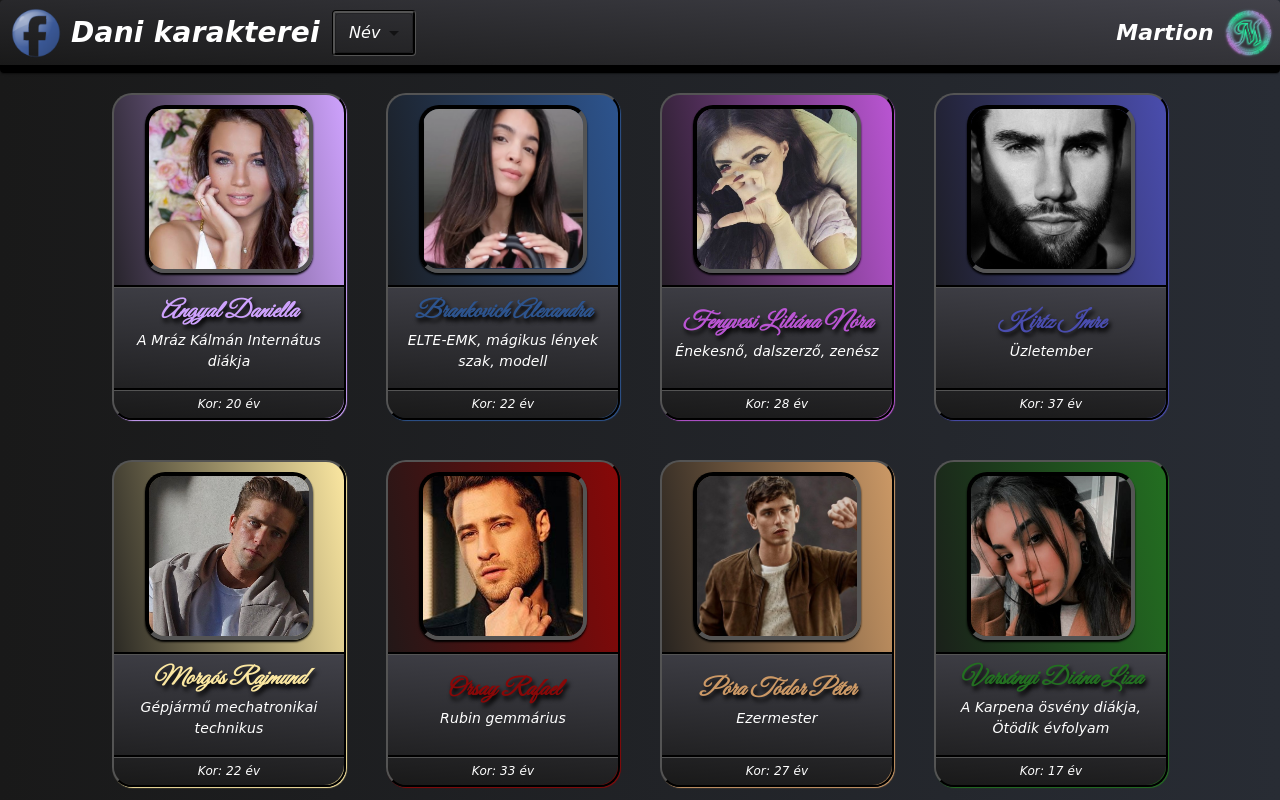
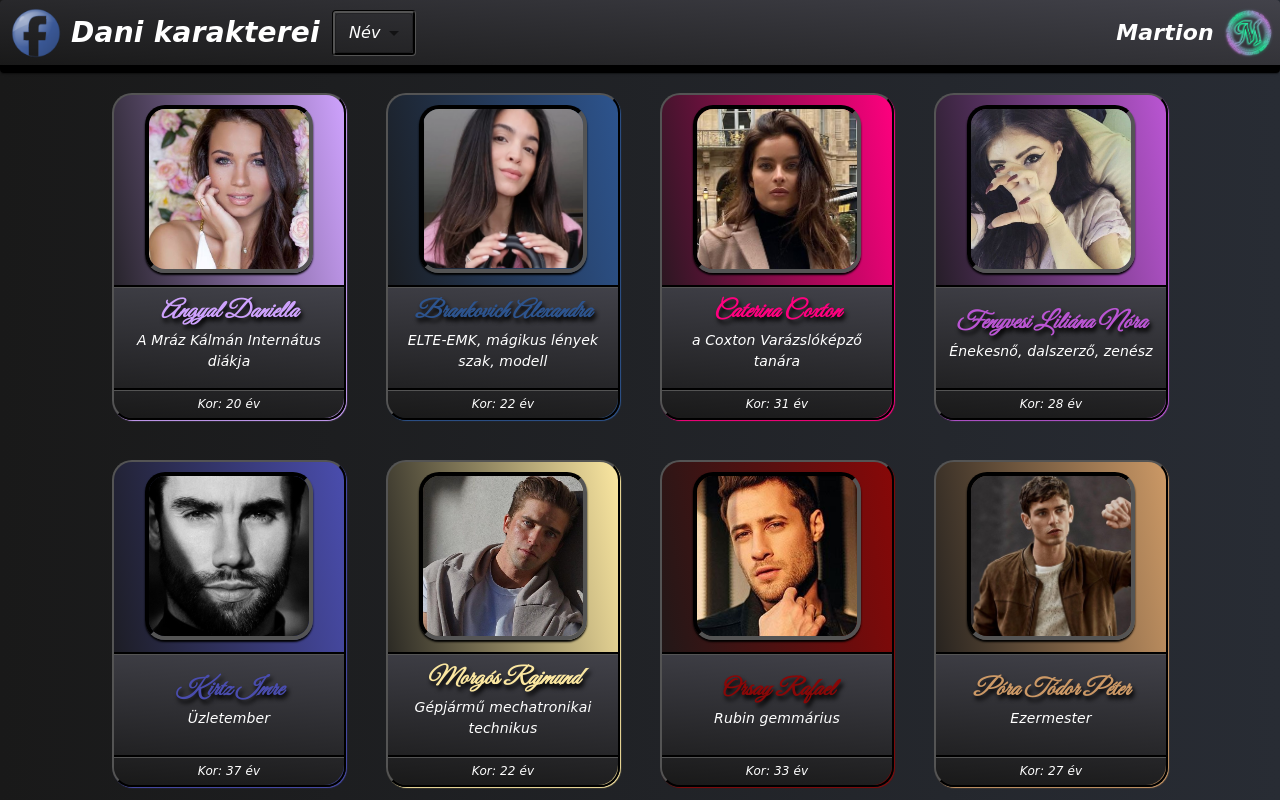
Before and after one commit to DanielWiera/DaniCharactersMartion, a React (Create React App) app: page / in a window 1280 px wide. Shown: the top 800 px of the page. Built offline with nearby package versions, Linux system fonts and the light colour scheme; the HTML template or start-up script is replaced by a standard one.

Commit message:
Update characterList.js

```diff
--- a/src/components/characters/characterList.js
+++ b/src/components/characters/characterList.js
@@ -14,6 +14,14 @@ const characterList = [
         img: "brankovichalexandra.png",
         pic: "Samantha Guerrero",
         color: "#2D548E"
+    },
+    {
+        name: "Caterina Coxton",
+        title: "a Coxton Varázslóképző tanára",
+        birthday: "1993-03-03",
+        img: "caterinacoxton.png",
+        pic: "Charelle Schriek",
+        color: "#FF007F"
     },
     {
         name: "Fenyvesi Liliána Nóra",
```
